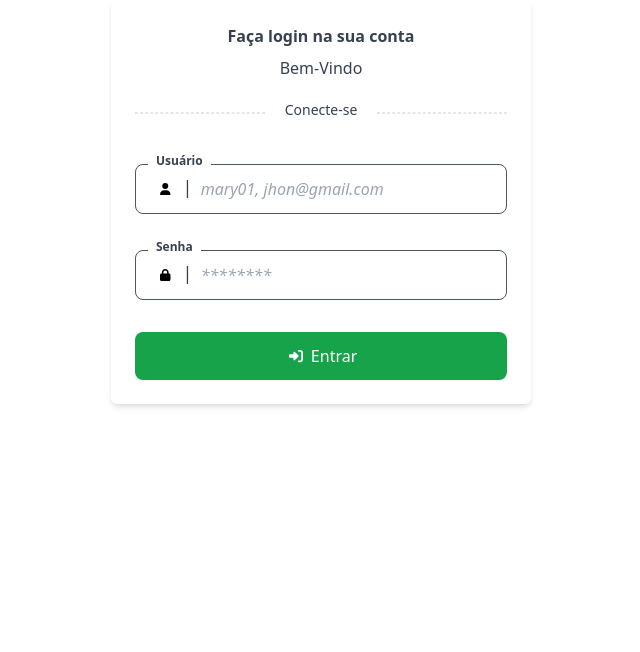
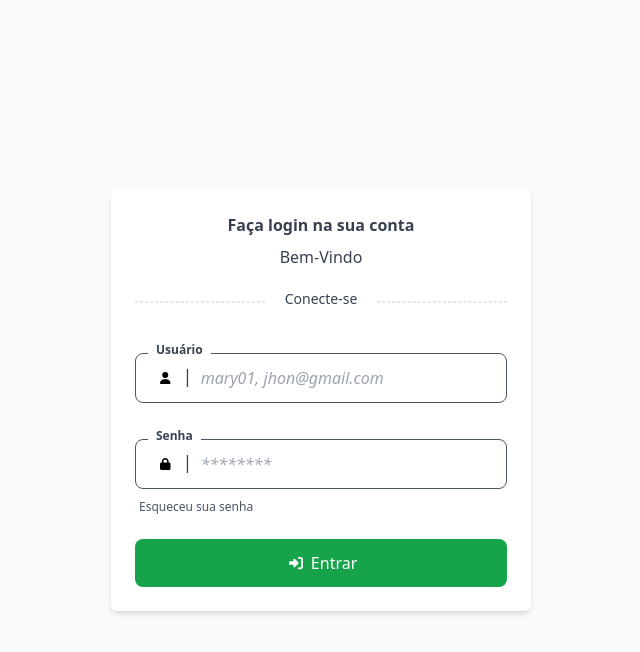
Before and after one commit to jytaloramon/fradius-dbadmin-web, a Vue app: page /signin in a window 1280 px wide. Shown: the top 652 px of the page, without its empty margins (319-959 px from the left). Built offline with nearby package versions, Linux system fonts and the light colour scheme.

Commit message:
feat: add "forgotYourPassword" button

```diff
--- a/src/App.vue
+++ b/src/App.vue
@@ -1,5 +1,5 @@
 <template>
-  <div class="w-screen h-screen font-sans">
+  <div class="w-screen h-screen flex bg-slate-50 font-sans">
     <router-view></router-view>
   </div>
 </template>
--- a/src/components/login/TheSignIn.vue
+++ b/src/components/login/TheSignIn.vue
@@ -22,7 +22,13 @@
         @input-update="setPassword"
       />
 
-      <div class="mt-8 text-center">
+      <div class="mt-2.5 ml-1 text-xs text-gray-600">
+        <a href="">
+          {{ $t('label.forgotYourPassword') }}
+        </a>
+      </div>
+
+      <div class="mt-6 text-center">
         <v-form-button :button-left-icon-prop="form.submitButton" />
       </div>
     </form>
--- a/src/i18n/ptBR.ts
+++ b/src/i18n/ptBR.ts
@@ -8,6 +8,7 @@ const content = {
     password: 'Senha',
     signIn: 'Entrar',
     signOut: 'Sair',
+    forgotYourPassword: 'Esqueceu sua senha',
     logIn: 'Conecte-se',
     lightMode: 'Tema Claro',
     darkMode: 'Tema Escuro',
```
